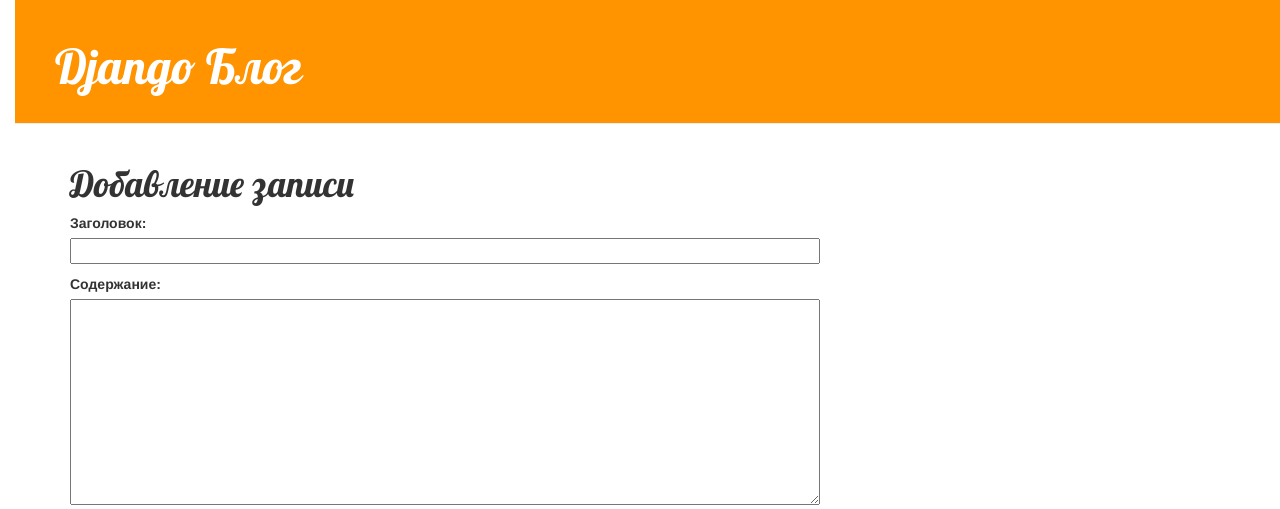
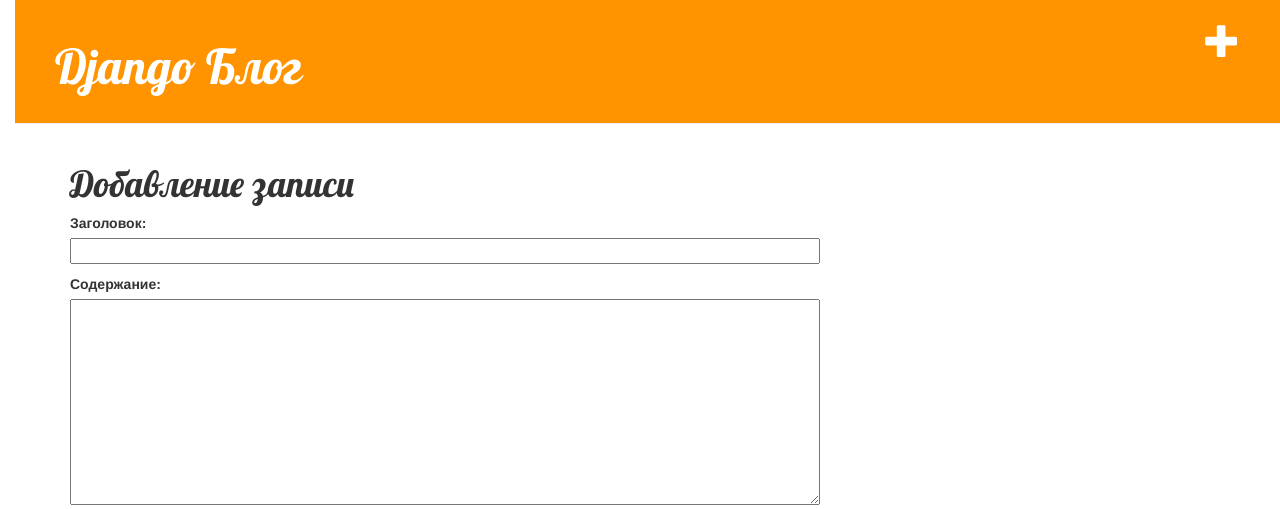
Before and after one commit to sergksk/my-first-blog, a Django app: page /post/new/ in a window 1280 px wide. Shown: the top 509 px of the page. Run offline with Django 3.2, Linux system fonts and the light colour scheme; some libraries are stand-ins or nearby versions.

Commit message:
securyti 3

```diff
--- a/mysite/blog/templates/blog/base.html
+++ b/mysite/blog/templates/blog/base.html
@@ -13,6 +13,8 @@
 	  <div	class="page-header">
         {% if user.is_authenticated	%}
         	<a href="{%	url	'post_new' %}" class="top-menu"><span class="glyphicon	glyphicon-plus"></span></a>
+    	{% else %}
+            <a href="{%	url	'admin' %}" class="top-menu"><span class="glyphicon	glyphicon-plus"></span></a>
 		{% endif %}
 			<h1><a href="/">Django	Блог</a></h1>
   	  </div>
```
